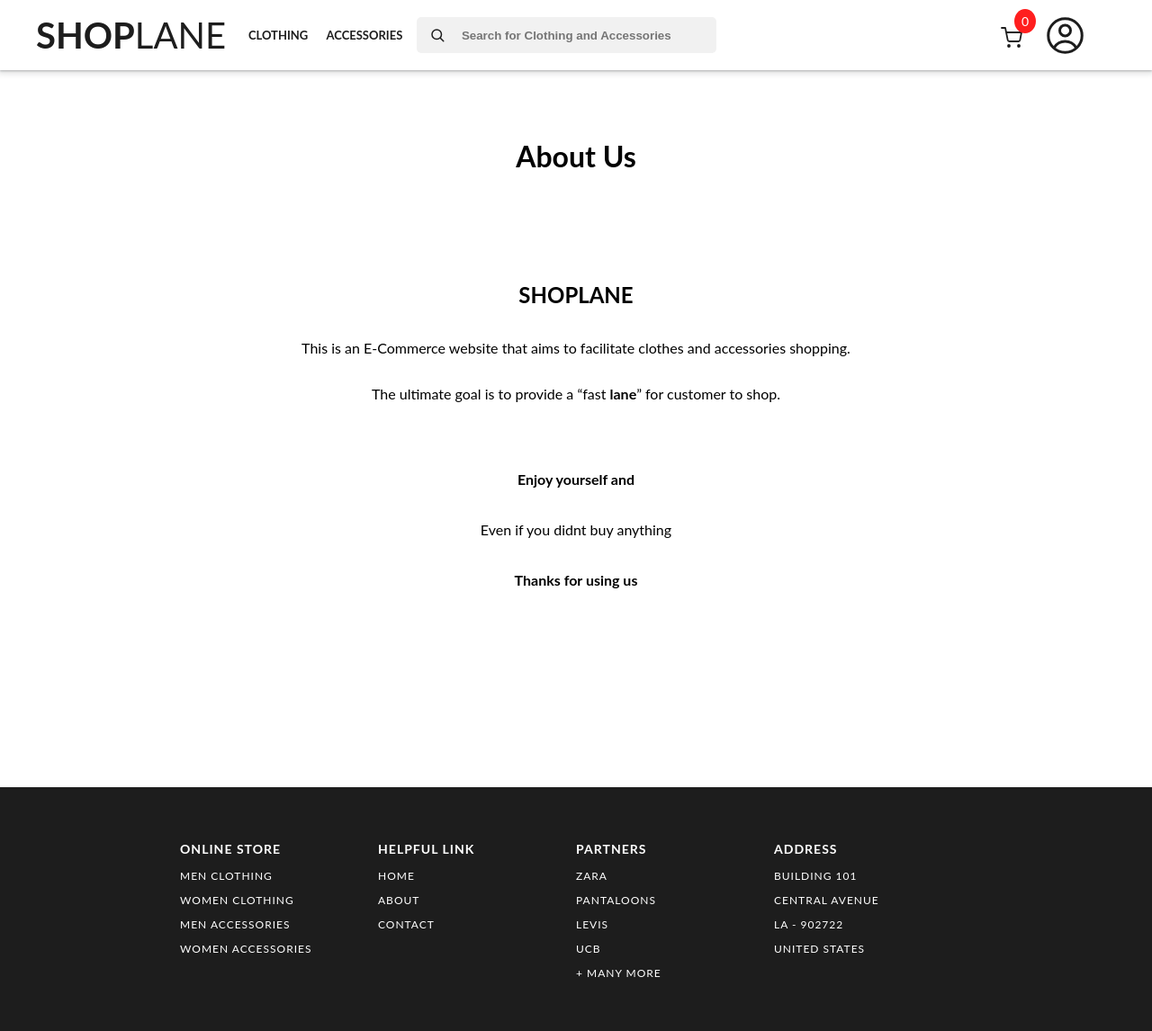
After one commit to angelyong/E-Commerce-Website, a PHP site: page /about.php in a window 1280 px wide. The commit adds this page. Shown: the whole page at 90% size. Run offline with PHP 8.4, Linux system fonts and the light colour scheme.

Commit message:
Add files via upload

```diff
--- /dev/null
+++ b/about.php
@@ -0,0 +1,41 @@
+<?php
+require_once __DIR__ . '/includes/auth.php';
+require_once __DIR__ . '/includes/db.php';
+?>
+<!DOCTYPE html>
+<html lang="en">
+	<head>
+		<meta charset="UTF-8">
+		<meta name="viewport" content="width=device-width, initial-scale=1.0">
+		<meta http-equiv="X-UA-Compatible" content="ie=edge">
+		<title> ABOUT | E-COMMERCE WEBSITE </title>
+		<!-- favicon -->
+		<link rel="stylesheet" href="<?php echo asset('assets/css/about.css'); ?>">
+		<link rel="stylesheet" href="<?php echo asset('assets/css/main.css'); ?>">
+	</head>
+
+	<body>
+		<!-- HEADER -->
+		<?php include 'includes/header.php'; ?>
+
+		<header id="header1">
+			<h1> About Us </h1>
+		</header>
+
+		<!-- FEATURED TEASER -->
+		<div id="contents">
+			<h2> <b>SHOP</b>LANE </h2>
+			<p> This is an E-Commerce website that aims to facilitate clothes and accessories shopping. </p>
+			<p> The ultimate goal is to provide a <q>fast <b>lane</b></q> for customer to shop.</p>
+			<br><br>
+			<h4> Enjoy yourself and </h4>
+			<p> Even if you didnt buy anything </p>
+			<h4> Thanks for using us </h4>
+
+		</div>
+
+		<?php include 'includes/footer.php'; ?>
+
+	</body>
+
+</html>
--- /dev/null
+++ b/assets/css/about.css
@@ -0,0 +1,102 @@
+header#header1 {
+	position: relative;
+	margin: 12% 30%;
+	margin-bottom: 0px;
+}
+
+header h1::before {
+	content: "";
+	position: absolute;
+	inset: auto auto 0 0;
+	width: 0;
+	height: 2px;
+	background: rgb(45, 170, 200);
+	transition: width 0.8s;
+	transform: translateY(30px);
+}
+
+header h1:hover::before{
+	content: "";
+	width: 100%;
+}
+
+header h1::after {
+	content: "";
+	position: absolute;
+	inset: 0 0 auto auto;
+	width: 0;
+	height: 2px;
+	background: rgb(45, 170, 200);
+	transition: width 0.8s;
+	transform: translateY(-30px);
+}
+
+header h1:hover::after{
+	content: "";
+	width: 100%;
+}
+
+header#header1::before {
+	content: "";
+	position: absolute;
+	inset: -30px auto auto 0;
+	width: 2px;
+	height: 0;
+	background: rgb(45, 170, 200);
+	transition: height 0.8s;
+}
+
+header#header1:hover::before{
+	content: "";
+	height: 95px;
+}
+
+header#header1::after {
+	content: "";
+	position: absolute;
+	inset: auto 0 -30px auto;
+	width: 2px;
+	height: 0;
+	background: rgb(45, 170, 200);
+	transition: height 0.8s;
+}
+
+header#header1:hover::after{
+	content: "";
+	height: 95px;
+}
+
+header h1 {
+	text-align: center;
+	cursor: default;
+}
+
+div#contents {
+	display: flex;
+	flex-direction: column;
+	align-items: center;
+	gap: 0;
+	margin: 200px;
+	margin-top: 100px;
+}
+
+div h2 {
+	position: relative;
+	cursor: default;
+}
+
+div h2::before {
+	content: "";
+	position: absolute;
+	inset: auto auto 0 0;
+	height: 5px;
+	width: 0;
+	background: rgb(0,0,0);
+	transition: width 0.5s;
+	transform: translateY(5px);
+}
+
+div h2:hover::before {
+	content: "";
+	width: 100%;
+}
--- a/assets/css/footer.css
+++ b/assets/css/footer.css
@@ -24,7 +24,7 @@ body
 }
 #webFooter
 {
-    padding-top: 30px;
+    padding: 30px 0;
     font-size: 12px;
 }
 #webFooter a
--- a/assets/css/header.css
+++ b/assets/css/header.css
@@ -2,10 +2,11 @@ body
 {
     margin: 0;
 }
-a#clothing {
+
+a#clothin {
 	position: relative;
 }
-a#clothing::before {
+a#clothin::before {
 	content: "";
 	position: absolute;
 	inset: auto auto 0 0;
@@ -15,14 +16,14 @@ a#clothing::before {
 	transition: width 0.4s;
 	transform: translateY(5px);
 }
-a#clothing:hover::before{
+a#clothin:hover::before{
 	content: "";
 	width: 100%;
 }
-a#accessories {
+a#accessorie {
 	position: relative;
 }
-a#accessories::before {
+a#accessorie::before {
 	content: "";
 	position: absolute;
 	inset: auto auto 0 0;
@@ -32,10 +33,11 @@ a#accessories::before {
 	transition: width 0.4s;
 	transform: translateY(5px);
 }
-a#accessories:hover::before{
+a#accessorie:hover::before{
 	content: "";
 	width: 100%;
 }
+
 #badge
 {
     position: absolute;
--- a/includes/footer.php
+++ b/includes/footer.php
@@ -12,7 +12,7 @@
             <div id="webFooter">
                 <h3> helpful link </h3>
                 <p><a href="index.php"> home </a></p>
-                <p> about </p>
+                <p><a href="about.php"> about </a></p>
                 <p><a href="contact.php"> contact </a></p>
             </div>
             <div id="webFooter">
--- a/includes/header.php
+++ b/includes/header.php
@@ -17,8 +17,8 @@ if (isLoggedIn()) {
             <div id="shopName"><a href="index.php"> <b>SHOP</b>LANE </a></div>
                 <!-- COLLCETIONS ON WEBSITE -->
                 <div id="collection">
-                    <div id="clothing"><a id="clothing" href="products.php#clothing"> CLOTHING </a></div>
-                    <div id="accessories"><a id="accessories" href="products.php#accessories"> ACCESSORIES </a></div>
+                    <div id="clothingSection"><a id="clothin" href="products.php#clothing"> CLOTHING </a></div>
+                    <div id="accessoriesSection"><a id="accessorie" href="products.php#accessories"> ACCESSORIES </a></div>
                 </div>
                 <!-- SEARCH SECTION -->
                 <div id="search">
--- a/products.php
+++ b/products.php
@@ -23,7 +23,7 @@ $accessories = array_filter($products, function ($product) {
     <!-- favicon -->
     <link rel="icon" href="https://yt3.ggpht.com/a/AGF-l78km1YyNXmF0r3-0CycCA0HLA_i6zYn_8NZEg=s900-c-k-c0xffffffff-no-rj-mo" type="image/gif" sizes="16x16">
 
-    <link rel="stylesheet" href="<?php echo asset('assets/css/main.css'); ?>">
+    <link rel="stylesheet" href= "assets/css/main.css">
     <link rel="stylesheet" href="<?php echo asset('assets/css/products.css'); ?>">
 
 </head>
```
Also changed, not shown: assets/js/search.js (added, +15 -0 lines).
